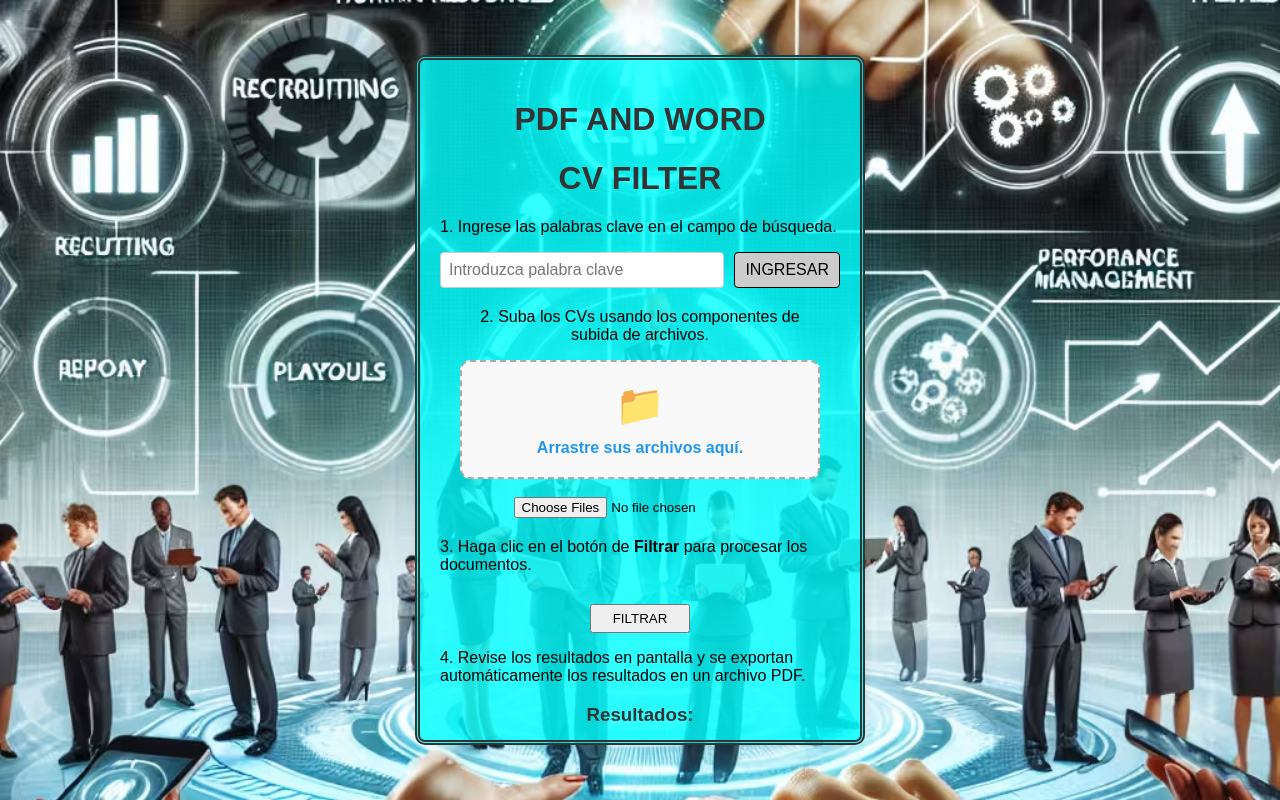
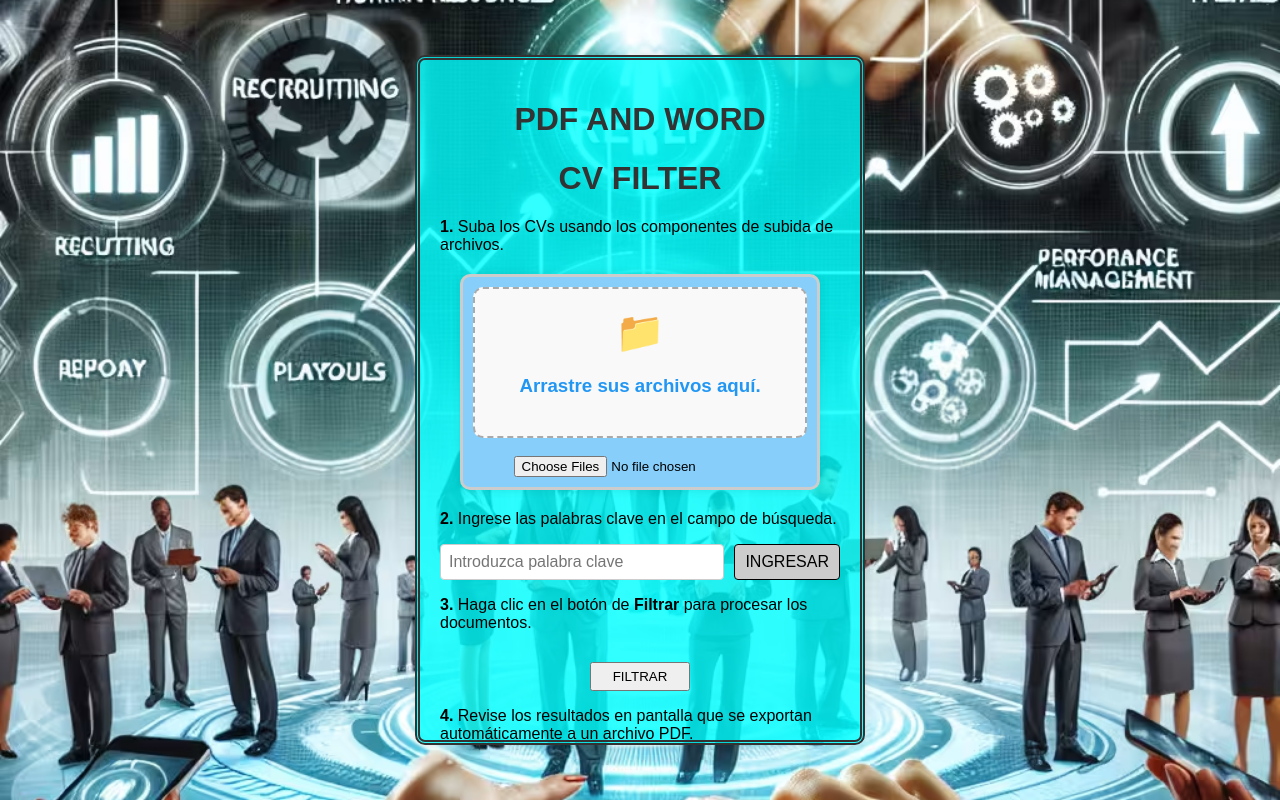
Before and after one commit to TonyVargas777/rrhh-cv-filter, a React (Vite) app: page / in a window 1280 px wide. Built offline with nearby package versions, Linux system fonts and the light colour scheme.

Commit message:
orden componentes y loader

```diff
--- a/src/App.jsx
+++ b/src/App.jsx
@@ -69,14 +69,19 @@ function App() {
     <div className="box">
       <h1>PDF AND WORD</h1>
       <h1>CV FILTER</h1>
-      <p>1. Ingrese las palabras clave en el campo de búsqueda.</p>
-      <KeywordsInput keywords={keywords} setKeywords={setKeywords} />
       <FileUploader setFiles={setFiles} />
       <p>
-        3. Haga clic en el botón de <strong>Filtrar</strong> para procesar los
-        documentos.
+        <strong>2.</strong> Ingrese las palabras clave en el campo de búsqueda.
       </p>
-      <div style={{ display: "flex", justifyContent: "center", marginTop: "20px" }}>
+      <KeywordsInput keywords={keywords} setKeywords={setKeywords} />
+
+      <p>
+        <strong>3.</strong> Haga clic en el botón de <strong>Filtrar</strong>{" "}
+        para procesar los documentos.
+      </p>
+      <div
+        style={{ display: "flex", justifyContent: "center", marginTop: "20px" }}
+      >
         <button
           onClick={handleFilter}
           disabled={isFiltering}
@@ -88,15 +93,20 @@ function App() {
         </button>
       </div>
       {isFiltering && (
-        <div
-          style={{ fontSize: "24px", textAlign: "center", marginTop: "20px" }}
-        >
-          Filtrando...
+        <div class="box-dots">
+          <section class="dots-container">
+            <div class="dot"></div>
+            <div class="dot"></div>
+            <div class="dot"></div>
+            <div class="dot"></div>
+            <div class="dot"></div>
+          </section>
         </div>
       )}
+
       <p>
-        4. Revise los resultados en pantalla y se exportan automáticamente los
-        resultados en un archivo PDF.
+        <strong>4.</strong> Revise los resultados en pantalla que se exportan
+        automáticamente a un archivo PDF.
       </p>
       <h3>Resultados:</h3>
       <ul>
--- a/src/components/FileUploader.css
+++ b/src/components/FileUploader.css
@@ -4,6 +4,12 @@
     font-family: Arial, sans-serif;
     text-align: center;
     margin: 20px;
+    text-align: center;
+    border: 3px solid #ccc;
+    padding: 10px;
+    border-radius: 10px;
+    box-shadow: 0 0 10px rgba(0, 0, 0, 0.1);
+    background-color: lightskyblue;
   }
 
   .dropzone {
@@ -40,3 +46,6 @@
   .file-input {
     display: none;
   }
+  p{
+    text-align: left;
+  }
--- a/src/components/FileUploader.jsx
+++ b/src/components/FileUploader.jsx
@@ -35,9 +35,12 @@ const FileUploader = ({ setFiles }) => {
 
   return (
     <div>
+      <p>
+        <strong>1.</strong> Suba los CVs usando los componentes de subida de
+        archivos.
+      </p>
       <div className="file-uploader">
-        <p>2. Suba los CVs usando los componentes de subida de archivos.</p>
-
+        <div>
           <div
             className={`dropzone ${dragActive ? "active" : ""}`}
             onDragOver={handleDragOver}
@@ -45,9 +48,9 @@ const FileUploader = ({ setFiles }) => {
             onDrop={handleDrop}
           >
             <div className="upload-icon">📁</div>
-          <p>
+            <h3>
               <strong>Arrastre sus archivos aquí.</strong>
-          </p>
+            </h3>
           </div>
           <br />
           <input
@@ -61,6 +64,7 @@ const FileUploader = ({ setFiles }) => {
           )}
         </div>
       </div>
+    </div>
   );
 };
 
--- a/src/components/KeywordsInput.jsx
+++ b/src/components/KeywordsInput.jsx
@@ -58,7 +58,7 @@ function KeywordsInput({ keywords, setKeywords }) {
         {keywords.map((keyword, index) => (
           <span key={index} style={{ margin: '5px', display: 'inline-flex', alignItems: 'center' }}>
             {keyword}
-            <button onClick={() => handleDelete(index)} style={{ marginLeft: '5px' }}>
+            <button onClick={() => handleDelete(index)} style={{ marginLeft: '5px', marginBottom:'7px' }}>
               🗑️
             </button>
           </span>
--- a/src/index.css
+++ b/src/index.css
@@ -36,3 +36,65 @@ button {
   display: block; /* Mostrar el botón como bloque en móviles */
   width: 100%; /* Ancho completo en dispositivos móviles */
 }
+
+.box-dots {
+  display: flex;
+  justify-content: center;
+  align-items: center;
+
+}
+.dots-container {
+  margin: 20px;
+  display: flex;
+  align-items: center;
+  justify-content: center;
+  height: 100%;
+  width: 100%;
+  width: 50%;
+  height: 10%;
+}
+
+.dot {
+  height: 30px;
+  width: 30px;
+  margin-right: 10px;
+  border-radius: 10px;
+  background-color: #b3d4fc;
+  animation: pulse 1.5s infinite ease-in-out;
+}
+
+.dot:last-child {
+  margin-right: 0;
+}
+
+.dot:nth-child(1) {
+  animation-delay: -0.3s;
+}
+
+.dot:nth-child(2) {
+  animation-delay: -0.1s;
+}
+
+.dot:nth-child(3) {
+  animation-delay: 0.1s;
+}
+
+@keyframes pulse {
+  0% {
+    transform: scale(0.8);
+    background-color: #b3d4fc;
+    box-shadow: 0 0 0 0 rgba(178, 212, 252, 0.7);
+  }
+
+  50% {
+    transform: scale(1.2);
+    background-color: #6793fb;
+    box-shadow: 0 0 0 10px rgba(178, 212, 252, 0);
+  }
+
+  100% {
+    transform: scale(0.8);
+    background-color: #b3d4fc;
+    box-shadow: 0 0 0 0 rgba(178, 212, 252, 0.7);
+  }
+}
--- a/vite.config.js
+++ b/vite.config.js
@@ -1,14 +1,15 @@
-import { defineConfig } from "vite";
-import react from "@vitejs/plugin-react";
+import { defineConfig } from 'vite';
+import react from '@vitejs/plugin-react';
 
 export default defineConfig({
   plugins: [react()],
   server: {
     fs: {
       allow: [
-        // Añade la ruta completa de tu proyecto aquí
-        "C:/Users/Raquel/Desktop/Web Dev/UDEMY/REACT/rrhh-cv-filter",
-      ],
-    },
-  },
+        // Allow serving files from the root project folder
+        'C:/Users/TONAC/Desktop/Web Dev/Udemy/REACT/rrhh-cv-filter',
+        'C:/Users/TONAC/Desktop/Web Dev/Udemy/REACT/rrhh-cv-filter/node_modules/vite/dist/client'
+      ]
+    }
+  }
 });
```
Lines whose indentation alone changed are shown as unchanged.
